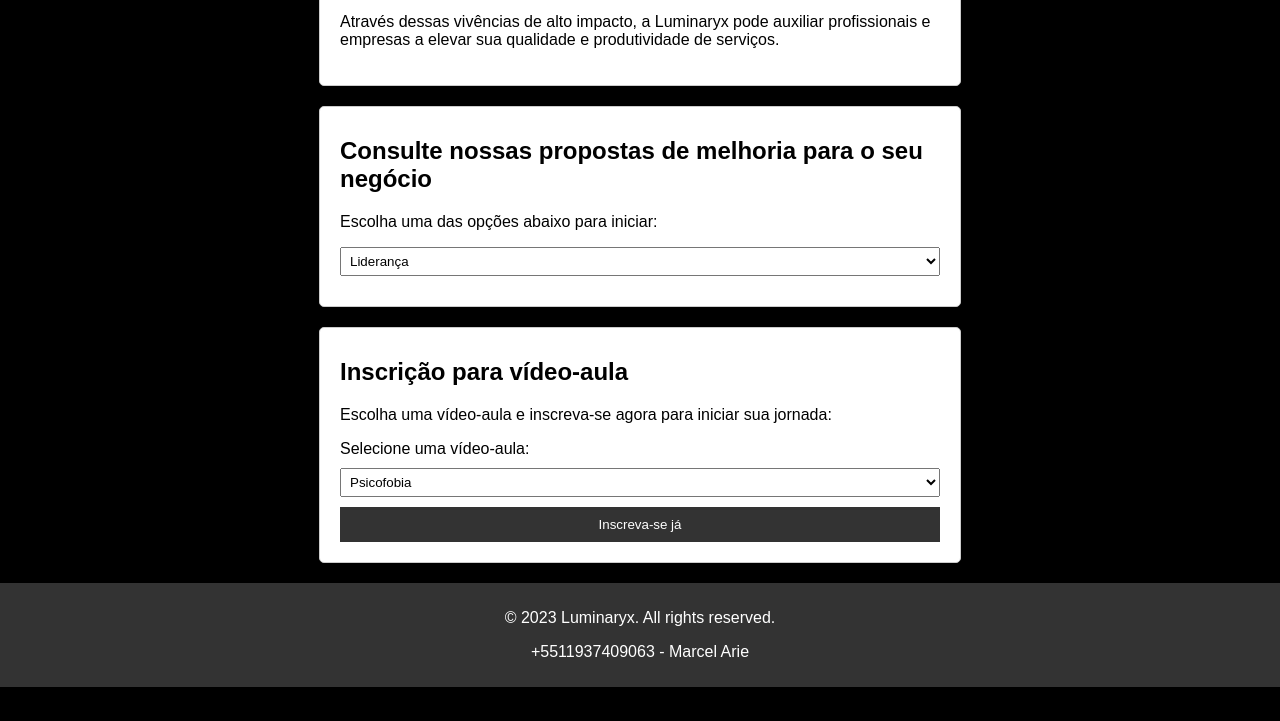
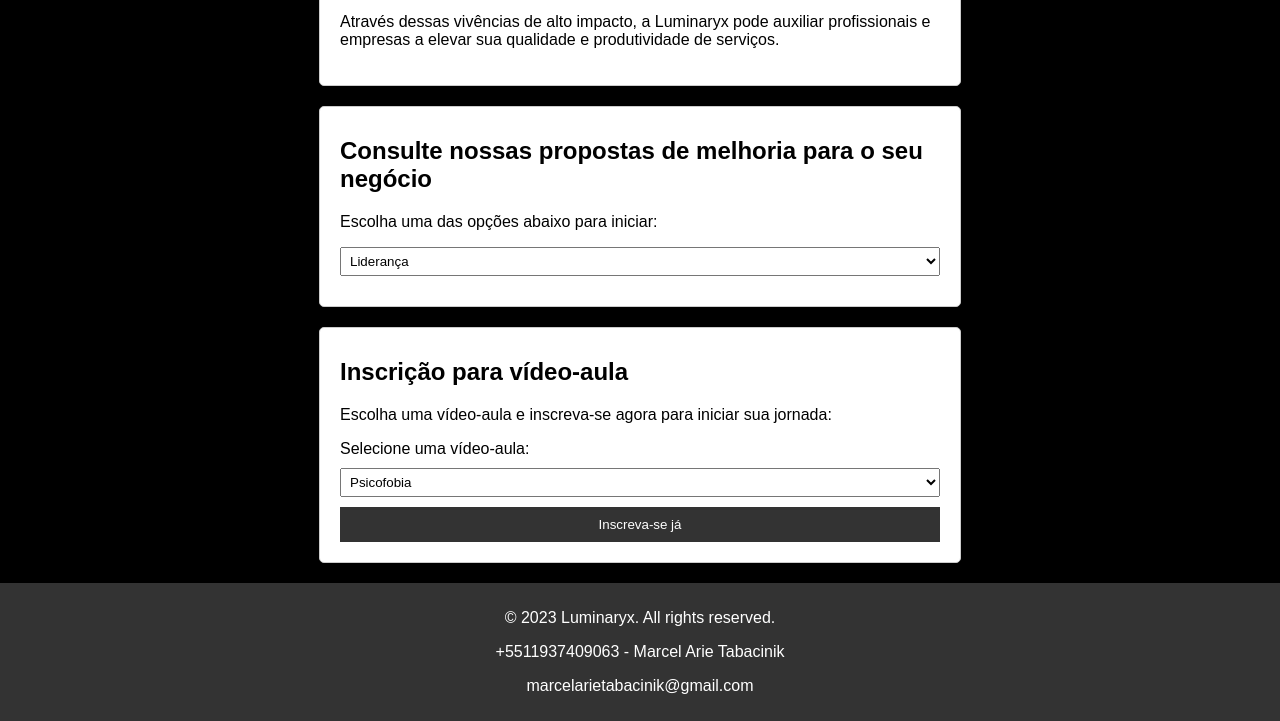
Before and after one commit to aronfelipe/luminaryx, a plain HTML site: page index.html in a window 1280 px wide. Shown: the part 982-1703 px from the top of the page. Before the commit the page ends 1669 px from the top, so only its background shows below. Drawn offline with Linux system fonts and the light colour scheme.

Commit message:
Feat: add contact for Luminaryx

```diff
--- a/index.html
+++ b/index.html
@@ -139,7 +139,9 @@
   </section>
   <footer>
     <p>&copy; 2023 Luminaryx. All rights reserved.</p>
-    <p>+5511937409063 - Marcel Arie</p>
+    <p>+5511937409063 - Marcel Arie Tabacinik</p>
+    <p>marcelarietabacinik@gmail.com</p>
+
   </footer>
 </body>
 </html>
```
